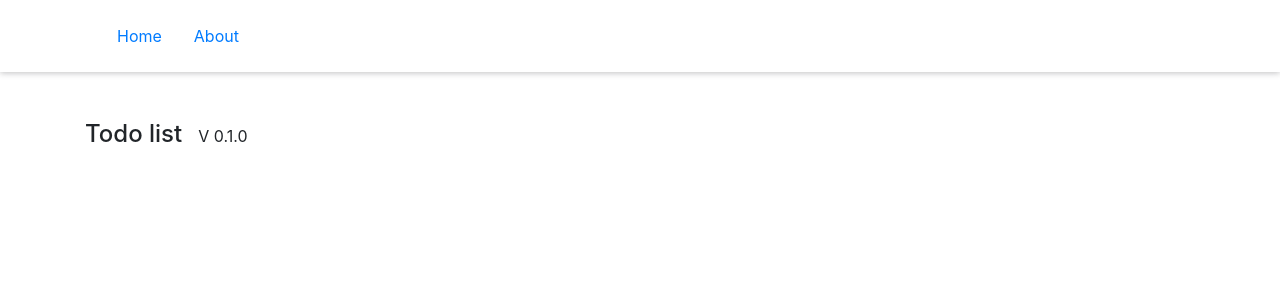
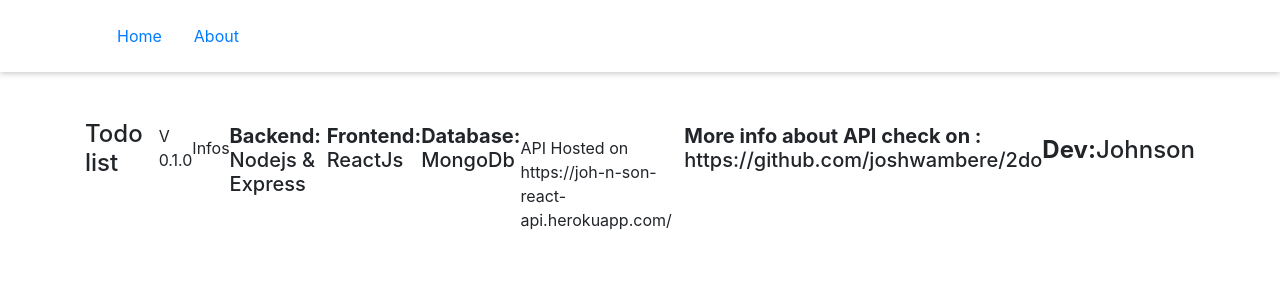
Before and after one commit to joshwambere/react-todo, a React (Create React App) app: page /about in a window 1280 px wide. Shown: the top 300 px of the page. Built offline with nearby package versions, Linux system fonts and the light colour scheme.

Commit message:
about page edited

```diff
--- a/src/components/about.jsx
+++ b/src/components/about.jsx
@@ -8,6 +8,15 @@ class About extends Component {
             <div>
                 <div className="container pt-5 d-flex">
                     <h4>Todo list </h4><span className="mt-1 pl-3">V 0.1.0</span>
+
+                    <span className="pt-3">Infos</span>
+                    <h5 className="pt-1"><b>Backend:</b> Nodejs & Express</h5>
+                    <h5 className="pt-1"><b>Frontend:</b> ReactJs</h5>
+                    <h5 className="pt-1"><b>Database:</b> MongoDb</h5>
+                    <span className="pt-3">API Hosted on https://joh-n-son-react-api.herokuapp.com/</span>
+                    <h5 className="pt-1"><b>More info about API check on :</b> https://github.com/joshwambere/2do</h5>
+                    <h4 className="pt-3"><b>Dev:</b>Johnson</h4>
+
                 </div>
             </div>
          );
```
